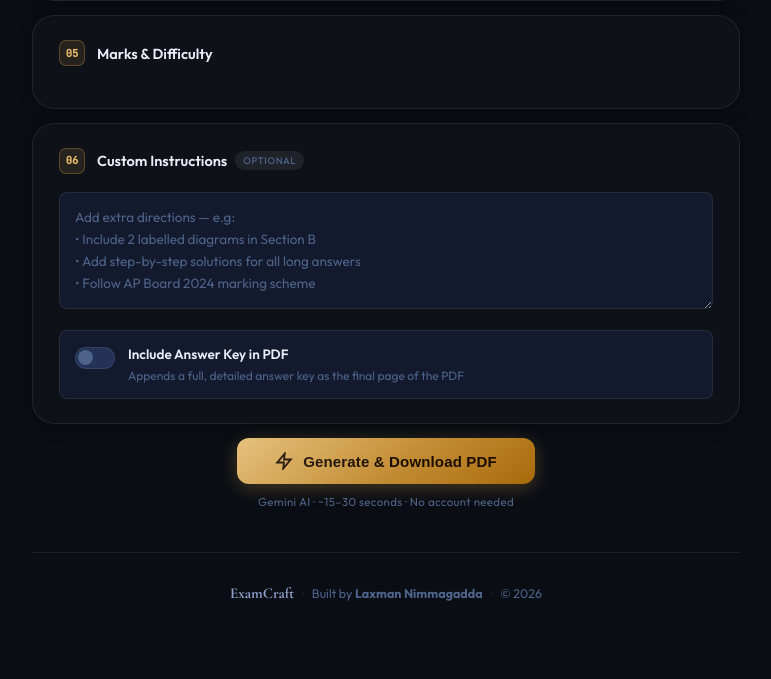
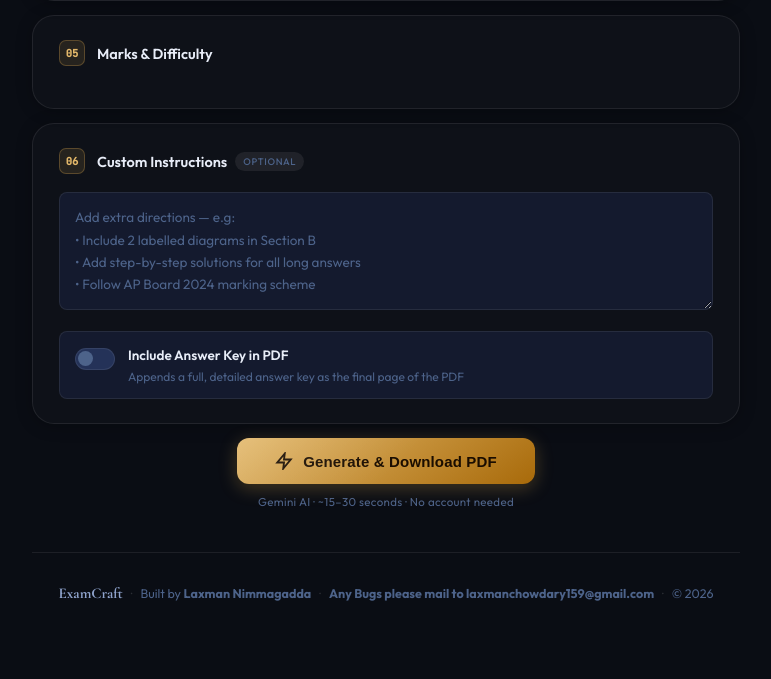
Before and after one commit to laxmanchowdar159/Question-paper-generator-for-school, a Flask app: page / in a window 1280 px wide. Shown: the part 834-1513 px from the top of the page, without its empty margins (386-1157 px from the left). Run offline with Flask 3, Linux system fonts and the light colour scheme.

Commit message:
support mail added

```diff
--- a/templates/index.html
+++ b/templates/index.html
@@ -442,6 +442,8 @@
     <span class="footer-sep">·</span>
     <span>Built by <strong>Laxman Nimmagadda</strong></span>
     <span class="footer-sep">·</span>
+    <span><strong>Any Bugs please mail to laxmanchowdary159@gmail.com</strong></span>
+    <span class="footer-sep">·</span>
     <span>© 2026</span>
   </footer>
 
```
